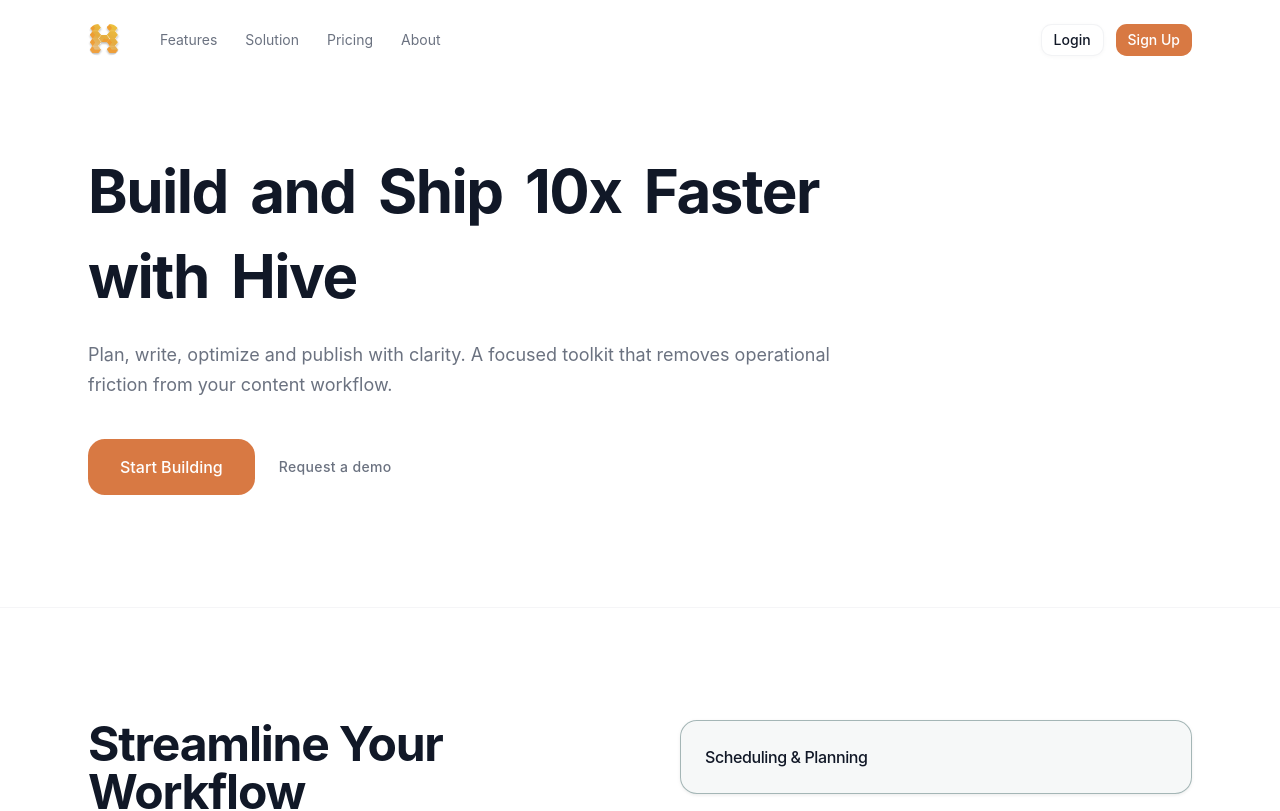
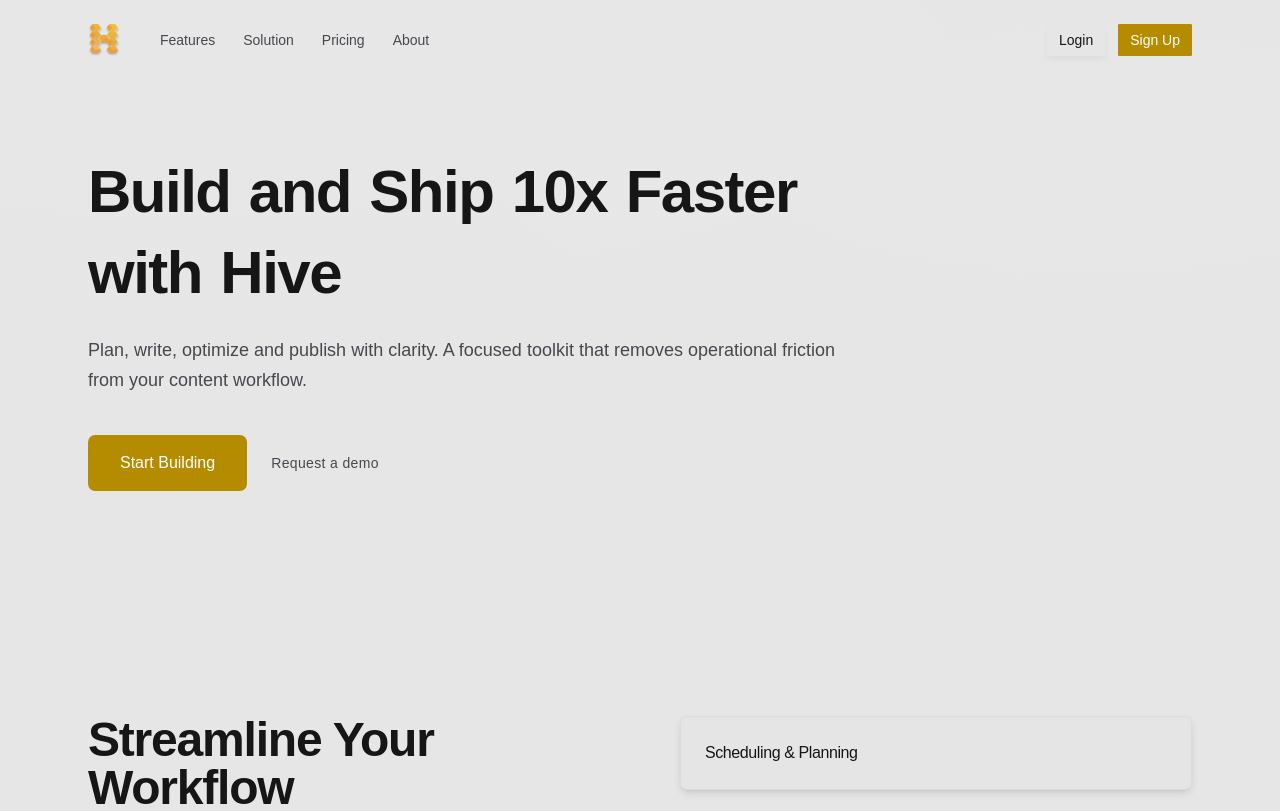
Before and after one commit to ni3rav/hive, a React (Vite) app in the folder frontend/: page / in a window 1280 px wide. Shown: the top 811 px of the page. Built offline with nearby package versions, Linux system fonts and the light colour scheme; no server answers.

Commit message:
[frontend] fix: ui theme

```diff
--- a/frontend/src/index.css
+++ b/frontend/src/index.css
@@ -7,115 +7,123 @@
 
 @custom-variant dark (&:is(.dark *));
 
+/* shadcn themeing starts here */
 :root {
-  --background: oklch(1 0 0);
-  --foreground: oklch(0.2101 0.0318 264.6645);
-  --card: oklch(1 0 0);
-  --card-foreground: oklch(0.2101 0.0318 264.6645);
-  --popover: oklch(1 0 0);
-  --popover-foreground: oklch(0.2101 0.0318 264.6645);
-  --primary: oklch(0.6716 0.1368 48.513);
+  --background: oklch(0.9236 0 0);
+  --foreground: oklch(0.2 0 0);
+  --card: oklch(0.95 0 0);
+  --card-foreground: oklch(0.2 0 0);
+  --popover: oklch(0.95 0 0);
+  --popover-foreground: oklch(0.2 0 0);
+  --primary: oklch(0.6586 0.1347 87.0708);
   --primary-foreground: oklch(1 0 0);
-  --secondary: oklch(0.536 0.0398 196.028);
-  --secondary-foreground: oklch(1 0 0);
-  --muted: oklch(0.967 0.0029 264.5419);
-  --muted-foreground: oklch(0.551 0.0234 264.3637);
-  --accent: oklch(0.9491 0 0);
-  --accent-foreground: oklch(0.2101 0.0318 264.6645);
+  --secondary: oklch(0.87 0.003 264.5419);
+  --secondary-foreground: oklch(0.2 0 0);
+  --muted: oklch(0.87 0.003 247.8389);
+  --muted-foreground: oklch(0.4 0.01 264.3637);
+  --accent: oklch(0.87 0.003 247.8389);
+  --accent-foreground: oklch(0.2 0 0);
   --destructive: oklch(0.6368 0.2078 25.3313);
-  --destructive-foreground: oklch(0.9851 0 0);
-  --border: oklch(0.9276 0.0058 264.5313);
-  --input: oklch(0.9276 0.0058 264.5313);
-  --ring: oklch(0.6716 0.1368 48.513);
-  --chart-1: oklch(0.594 0.0443 196.0233);
-  --chart-2: oklch(0.7214 0.1337 49.9802);
-  --chart-3: oklch(0.8721 0.0864 68.5474);
-  --chart-4: oklch(0.6268 0 0);
-  --chart-5: oklch(0.683 0 0);
-  --sidebar: oklch(0.967 0.0029 264.5419);
-  --sidebar-foreground: oklch(0.2101 0.0318 264.6645);
-  --sidebar-primary: oklch(0.6716 0.1368 48.513);
+  --destructive-foreground: oklch(1 0 0);
+  --border: transparent;
+  --input: oklch(0.95 0 0);
+  --ring: oklch(0.6586 0.1347 87.0708);
+  --chart-1: oklch(0.8369 0.1644 84.4286);
+  --chart-2: oklch(0.6658 0.1574 58.3183);
+  --chart-3: oklch(0.4732 0.1247 46.2007);
+  --chart-4: oklch(0.5553 0.1455 48.9975);
+  --chart-5: oklch(0.4732 0.1247 46.2007);
+  --sidebar: oklch(0.95 0.005 0);
+  --sidebar-foreground: oklch(0.2 0 0);
+  --sidebar-primary: oklch(0.6586 0.1347 87.0708);
   --sidebar-primary-foreground: oklch(1 0 0);
-  --sidebar-accent: oklch(1 0 0);
-  --sidebar-accent-foreground: oklch(0.2101 0.0318 264.6645);
-  --sidebar-border: oklch(0.9276 0.0058 264.5313);
-  --sidebar-ring: oklch(0.6716 0.1368 48.513);
-  --font-sans:
-    'Geist', -apple-system, BlinkMacSystemFont, 'Segoe UI', sans-serif;
-  --font-serif: serif;
-  --font-mono: 'JetBrains Mono', monospace;
-  --radius: 0.8rem;
-  --shadow-2xs: 0px 1px 4px 0px hsl(0 0% 0% / 0.03);
-  --shadow-xs: 0px 1px 4px 0px hsl(0 0% 0% / 0.03);
+  --sidebar-accent: oklch(0.89 0.003 247.8389);
+  --sidebar-accent-foreground: oklch(0.2 0 0);
+  --sidebar-border: transparent;
+  --sidebar-ring: oklch(0.6586 0.1347 87.0708);
+  --font-sans: Geist, sans-serif;
+  --font-serif: Crimson Pro, serif;
+  --font-mono: Geist Mono, monospace;
+  --radius: 0.2rem;
+  --shadow-x: 0px;
+  --shadow-y: 4px;
+  --shadow-blur: 8px;
+  --shadow-spread: -1px;
+  --shadow-opacity: 0.1;
+  --shadow-color: hsl(0 0% 0%);
+  --shadow-2xs: 0px 4px 8px -1px hsl(0 0% 0% / 0.05);
+  --shadow-xs: 0px 4px 8px -1px hsl(0 0% 0% / 0.05);
   --shadow-sm:
-    0px 1px 4px 0px hsl(0 0% 0% / 0.05), 0px 1px 2px -1px hsl(0 0% 0% / 0.05);
+    0px 4px 8px -1px hsl(0 0% 0% / 0.1), 0px 1px 2px -2px hsl(0 0% 0% / 0.1);
   --shadow:
-    0px 1px 4px 0px hsl(0 0% 0% / 0.05), 0px 1px 2px -1px hsl(0 0% 0% / 0.05);
+    0px 4px 8px -1px hsl(0 0% 0% / 0.1), 0px 1px 2px -2px hsl(0 0% 0% / 0.1);
   --shadow-md:
-    0px 1px 4px 0px hsl(0 0% 0% / 0.05), 0px 2px 4px -1px hsl(0 0% 0% / 0.05);
+    0px 4px 8px -1px hsl(0 0% 0% / 0.1), 0px 2px 4px -2px hsl(0 0% 0% / 0.1);
   --shadow-lg:
-    0px 1px 4px 0px hsl(0 0% 0% / 0.05), 0px 4px 6px -1px hsl(0 0% 0% / 0.05);
+    0px 4px 8px -1px hsl(0 0% 0% / 0.1), 0px 4px 6px -2px hsl(0 0% 0% / 0.1);
   --shadow-xl:
-    0px 1px 4px 0px hsl(0 0% 0% / 0.05), 0px 8px 10px -1px hsl(0 0% 0% / 0.05);
-  --shadow-2xl: 0px 1px 4px 0px hsl(0 0% 0% / 0.13);
-  --tracking-normal: 0rem;
+    0px 4px 8px -1px hsl(0 0% 0% / 0.1), 0px 8px 10px -2px hsl(0 0% 0% / 0.1);
+  --shadow-2xl: 0px 4px 8px -1px hsl(0 0% 0% / 0.25);
+  --tracking-normal: 0em;
   --spacing: 0.25rem;
-  --brand: oklch(0.623 0.214 259.815);
-  --highlight: oklch(0.852 0.199 91.936);
 }
 
 .dark {
-  --background: oklch(0.2178 0 0);
-  --foreground: oklch(0.8109 0 0);
-  --card: oklch(0.2264 0 0);
-  --card-foreground: oklch(0.8109 0 0);
-  --popover: oklch(0.1797 0.0043 308.1928);
-  --popover-foreground: oklch(0.8109 0 0);
+  --background: oklch(0.2046 0 0);
+  --foreground: oklch(0.9219 0 0);
+  --card: oklch(0.22 0 0);
+  --card-foreground: oklch(0.9219 0 0);
+  --popover: oklch(0.2686 0 0);
+  --popover-foreground: oklch(0.9219 0 0);
   --primary: oklch(0.6586 0.1347 87.0708);
-  --primary-foreground: oklch(0.1797 0.0043 308.1928);
-  --secondary: oklch(0.594 0.0443 196.0233);
-  --secondary-foreground: oklch(0.1797 0.0043 308.1928);
-  --muted: oklch(0.252 0 0);
-  --muted-foreground: oklch(0.6268 0 0);
-  --accent: oklch(0.3211 0 0);
-  --accent-foreground: oklch(0.8109 0 0);
-  --destructive: oklch(0.594 0.0443 196.0233);
-  --destructive-foreground: oklch(0.1797 0.0043 308.1928);
-  --border: oklch(0.252 0 0);
-  --input: oklch(0.252 0 0);
-  --ring: oklch(0.7214 0.1337 49.9802);
-  --chart-1: oklch(0.594 0.0443 196.0233);
-  --chart-2: oklch(0.7214 0.1337 49.9802);
-  --chart-3: oklch(0.8721 0.0864 68.5474);
-  --chart-4: oklch(0.6268 0 0);
-  --chart-5: oklch(0.683 0 0);
-  --sidebar: oklch(0.1822 0 0);
-  --sidebar-foreground: oklch(0.8109 0 0);
-  --sidebar-primary: oklch(0.7214 0.1337 49.9802);
-  --sidebar-primary-foreground: oklch(0.1797 0.0043 308.1928);
-  --sidebar-accent: oklch(0.3211 0 0);
-  --sidebar-accent-foreground: oklch(0.8109 0 0);
-  --sidebar-border: oklch(0.252 0 0);
-  --sidebar-ring: oklch(0.7214 0.1337 49.9802);
-  --font-sans:
-    'Geist', -apple-system, BlinkMacSystemFont, 'Segoe UI', sans-serif;
-  --font-serif: serif;
-  --font-mono: 'JetBrains Mono', monospace;
-  --shadow-2xs: 0px 1px 4px 0px hsl(0 0% 0% / 0.03);
-  --shadow-xs: 0px 1px 4px 0px hsl(0 0% 0% / 0.03);
+  --primary-foreground: oklch(0.1822 0 0);
+  --secondary: oklch(0.2686 0 0);
+  --secondary-foreground: oklch(0.9219 0 0);
+  --muted: oklch(0.2393 0 0);
+  --muted-foreground: oklch(0.7155 0 0);
+  --accent: oklch(0.3286 0 0);
+  --accent-foreground: oklch(0.9219 0 0);
+  --destructive: oklch(0.6368 0.2078 25.3313);
+  --destructive-foreground: oklch(1 0 0);
+  --border: transparent;
+  --input: oklch(0.3715 0 0);
+  --ring: oklch(0.9219 0.1235 95.685);
+  --chart-1: oklch(0.8369 0.1644 84.4286);
+  --chart-2: oklch(0.6658 0.1574 58.3183);
+  --chart-3: oklch(0.4732 0.1247 46.2007);
+  --chart-4: oklch(0.5553 0.1455 48.9975);
+  --chart-5: oklch(0.4732 0.1247 46.2007);
+  --sidebar: oklch(0.1776 0 0);
+  --sidebar-foreground: oklch(0.9219 0 0);
+  --sidebar-primary: oklch(0.6586 0.1347 87.0708);
+  --sidebar-primary-foreground: oklch(1 0 0);
+  --sidebar-accent: oklch(0.3286 0 0);
+  --sidebar-accent-foreground: oklch(0.9219 0 0);
+  --sidebar-border: transparent;
+  --sidebar-ring: oklch(0.9219 0.1235 95.685);
+  --font-sans: Geist, sans-serif;
+  --font-serif: Crimson Pro, serif;
+  --font-mono: Geist Mono, monospace;
+  --radius: 0.9rem;
+  --shadow-x: 0px;
+  --shadow-y: 4px;
+  --shadow-blur: 8px;
+  --shadow-spread: -1px;
+  --shadow-opacity: 0.1;
+  --shadow-color: hsl(0 0% 0%);
+  --shadow-2xs: 0px 4px 8px -1px hsl(0 0% 0% / 0.05);
+  --shadow-xs: 0px 4px 8px -1px hsl(0 0% 0% / 0.05);
   --shadow-sm:
-    0px 1px 4px 0px hsl(0 0% 0% / 0.05), 0px 1px 2px -1px hsl(0 0% 0% / 0.05);
+    0px 4px 8px -1px hsl(0 0% 0% / 0.1), 0px 1px 2px -2px hsl(0 0% 0% / 0.1);
   --shadow:
-    0px 1px 4px 0px hsl(0 0% 0% / 0.05), 0px 1px 2px -1px hsl(0 0% 0% / 0.05);
+    0px 4px 8px -1px hsl(0 0% 0% / 0.1), 0px 1px 2px -2px hsl(0 0% 0% / 0.1);
   --shadow-md:
-    0px 1px 4px 0px hsl(0 0% 0% / 0.05), 0px 2px 4px -1px hsl(0 0% 0% / 0.05);
+    0px 4px 8px -1px hsl(0 0% 0% / 0.1), 0px 2px 4px -2px hsl(0 0% 0% / 0.1);
   --shadow-lg:
-    0px 1px 4px 0px hsl(0 0% 0% / 0.05), 0px 4px 6px -1px hsl(0 0% 0% / 0.05);
+    0px 4px 8px -1px hsl(0 0% 0% / 0.1), 0px 4px 6px -2px hsl(0 0% 0% / 0.1);
   --shadow-xl:
-    0px 1px 4px 0px hsl(0 0% 0% / 0.05), 0px 8px 10px -1px hsl(0 0% 0% / 0.05);
-  --shadow-2xl: 0px 1px 4px 0px hsl(0 0% 0% / 0.13);
-  --brand: oklch(0.707 0.165 254.624);
-  --highlight: oklch(0.852 0.199 91.936);
+    0px 4px 8px -1px hsl(0 0% 0% / 0.1), 0px 8px 10px -2px hsl(0 0% 0% / 0.1);
+  --shadow-2xl: 0px 4px 8px -1px hsl(0 0% 0% / 0.25);
 }
 
 @theme inline {
@@ -151,13 +159,16 @@
   --color-sidebar-accent-foreground: var(--sidebar-accent-foreground);
   --color-sidebar-border: var(--sidebar-border);
   --color-sidebar-ring: var(--sidebar-ring);
+
   --font-sans: var(--font-sans);
   --font-mono: var(--font-mono);
   --font-serif: var(--font-serif);
+
   --radius-sm: calc(var(--radius) - 4px);
   --radius-md: calc(var(--radius) - 2px);
   --radius-lg: var(--radius);
   --radius-xl: calc(var(--radius) + 4px);
+
   --shadow-2xs: var(--shadow-2xs);
   --shadow-xs: var(--shadow-xs);
   --shadow-sm: var(--shadow-sm);
@@ -166,17 +177,9 @@
   --shadow-lg: var(--shadow-lg);
   --shadow-xl: var(--shadow-xl);
   --shadow-2xl: var(--shadow-2xl);
-  --tracking-tighter: calc(var(--tracking-normal) - 0.05em);
-  --tracking-tight: calc(var(--tracking-normal) - 0.025em);
-  --tracking-normal: var(--tracking-normal);
-  --tracking-wide: calc(var(--tracking-normal) + 0.025em);
-  --tracking-wider: calc(var(--tracking-normal) + 0.05em);
-  --tracking-widest: calc(var(--tracking-normal) + 0.1em);
-  --color-brand: var(--brand);
-  --color-highlight: var(--highlight);
 }
 
-/* --- NEW THEME END --- */
+/* shadcn themeing ends here */
 
 /* Base Layer Styles (Untouched) */
 @layer base {
--- a/frontend/src/pages/ApiKeys.tsx
+++ b/frontend/src/pages/ApiKeys.tsx
@@ -3,7 +3,7 @@ import { Plus } from 'lucide-react';
 
 export function ApiKeysPage() {
   return (
-    <div className='flex flex-col gap-6 p-4'>
+    <div className='flex flex-col gap-6 p-8'>
       <div className='flex items-center justify-between'>
         <div>
           <h1 className='text-2xl font-bold tracking-tight'>API Keys</h1>
@@ -24,7 +24,8 @@ export function ApiKeysPage() {
           </div>
           <h3 className='text-lg font-semibold'>No API keys found</h3>
           <p className='text-muted-foreground mb-4 text-sm max-w-sm'>
-            You haven't created any API keys yet. Create one to get started with the API.
+            You haven't created any API keys yet. Create one to get started with
+            the API.
           </p>
           <Button variant='outline'>Create your first key</Button>
         </div>
```
